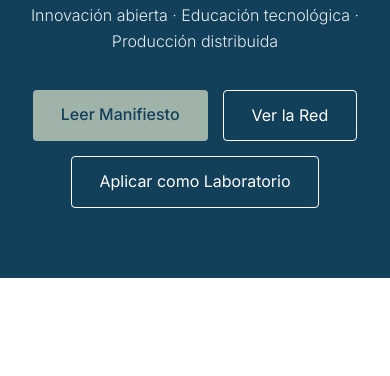
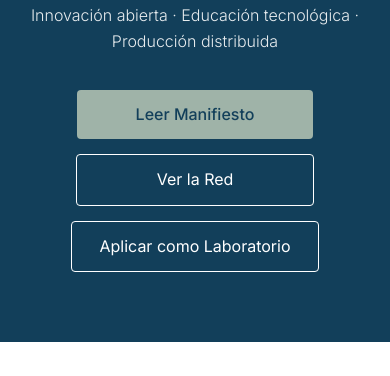
Before and after one commit to fablabecuador/web, a plain HTML site: page index.html in a window 390 px wide. Shown: the part 457-833 px from the top of the page. Drawn offline with Linux system fonts and the light colour scheme.

Commit message:
Update style.css

```diff
--- a/assets/style.css
+++ b/assets/style.css
@@ -156,3 +156,8 @@
 
   .hero-subtitle {
     font-size: 16px
+ }
+    .buttons a {
+  min-width: 180px;
+  text-align: center;
+}
```
